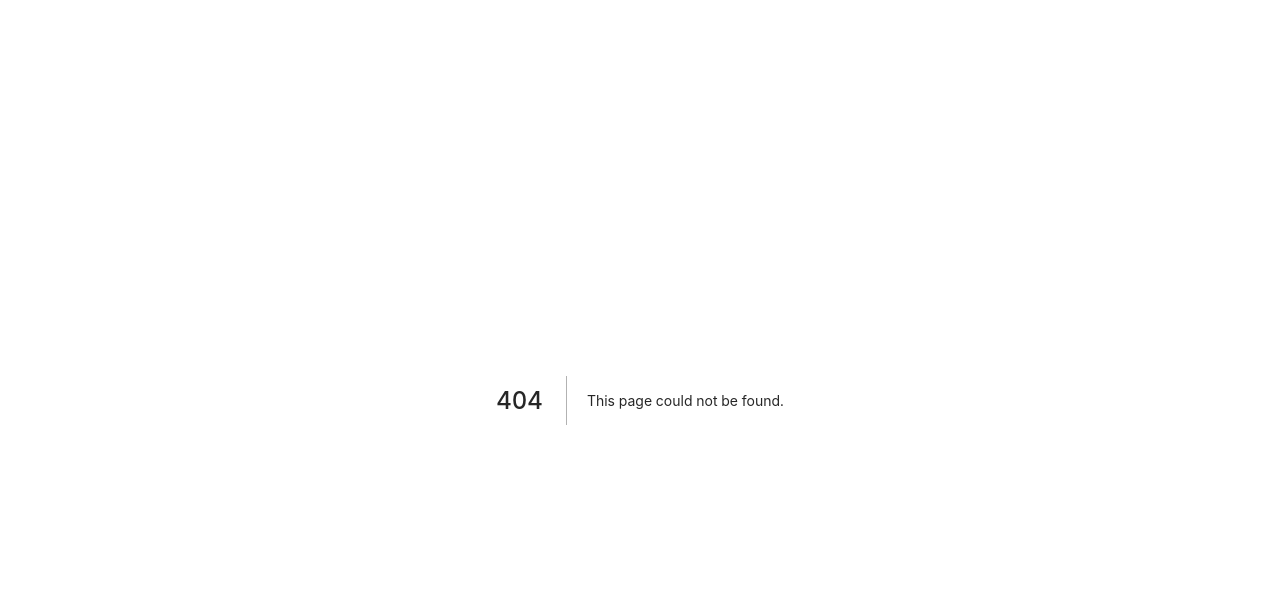
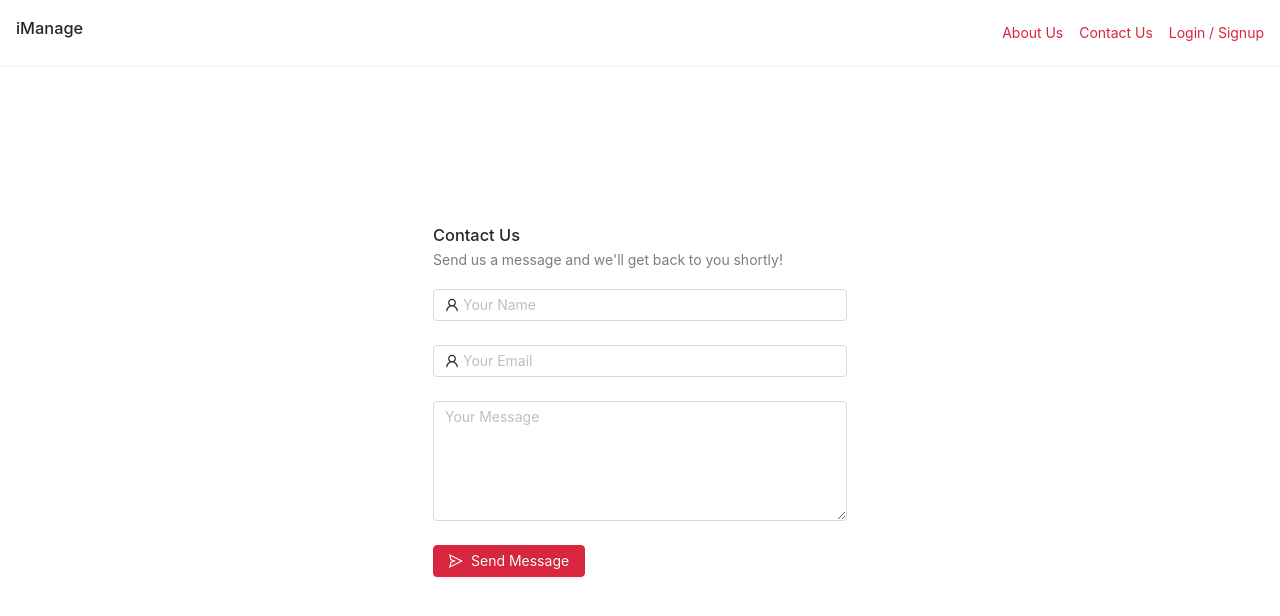
Before and after one commit to rishii1909/iManage-web-client-facing-app, a Next.js app: page /contact-us in a window 1280 px wide. Before the commit this address had no page. Shown: the top 616 px of the page. Built offline with nearby package versions, Linux system fonts and the light colour scheme.

Commit message:
contact us page with email sending functionality

```diff
--- /dev/null
+++ b/pages/contact-us.js
@@ -0,0 +1,155 @@
+import { SendOutlined, UserOutlined } from "@ant-design/icons";
+import { Button, Form, Input, message } from "antd";
+import emailjs from "emailjs-com";
+import { useState } from "react";
+import UnauthorizedLayer from "../components/UnauthorizedLayer";
+
+const EMAILJS_SERVICE_ID = "service_9pohbfr";
+const EMAILJS_TEMPLATE_ID = "template_0ine8rh";
+const EMAILJS_USER_ID = "e8DFkaCp7NxUsZC3D";
+
+const ContactPage = () => {
+  const [form] = Form.useForm();
+
+  const [sendingEmail, setSendingEmail] = useState(false);
+  const [emailSent, setEmailSent] = useState(false);
+
+  const sendEmail = (values) => {
+    setSendingEmail(true);
+
+    const name = values.name;
+    const email = values.email;
+    const msg = values.message;
+
+    console.log(process.env.EMAILJS_SERVICE_ID);
+
+    emailjs
+      .send(
+        EMAILJS_SERVICE_ID,
+        EMAILJS_TEMPLATE_ID,
+        {
+          name,
+          email,
+          message: msg,
+        },
+        EMAILJS_USER_ID
+      )
+      .then(
+        () => {
+          setSendingEmail(false);
+          setEmailSent(true);
+          message.success(
+            "The message was successfully delivered, we'll get back to you shortly"
+          );
+        },
+        () => {
+          setSendingEmail(false);
+          setEmailSent(false);
+          message.error(
+            "The email couldn't be delivered, as something went wrong."
+          );
+        }
+      );
+  };
+
+  return (
+    <UnauthorizedLayer>
+      <div
+        style={{
+          padding: "32px",
+          display: "flex",
+          alignItems: "center",
+          height: "100%",
+          justifyContent: "center",
+        }}
+      >
+        <div
+          style={{
+            width: "100%",
+            maxWidth: "414px",
+          }}
+        >
+          <div
+            style={{
+              marginBottom: "18px",
+            }}
+          >
+            <h3
+              style={{
+                margin: "0px",
+              }}
+            >
+              Contact Us
+            </h3>
+
+            <p
+              style={{
+                margin: "0px",
+                opacity: "0.6",
+              }}
+            >
+              Send us a message and we'll get back to you shortly!
+            </p>
+          </div>
+
+          <Form form={form} onFinish={sendEmail}>
+            <Form.Item
+              name={"name"}
+              rules={[
+                {
+                  required: true,
+                  message: "Please enter your name.",
+                },
+              ]}
+            >
+              <Input
+                prefix={<UserOutlined className={"site-form-item-icon"} />}
+                placeholder={"Your Name"}
+              />
+            </Form.Item>
+
+            <Form.Item
+              name={"email"}
+              rules={[
+                {
+                  required: true,
+                  message: "Please enter your email.",
+                },
+              ]}
+            >
+              <Input
+                prefix={<UserOutlined className={"site-form-item-icon"} />}
+                placeholder={"Your Email"}
+              />
+            </Form.Item>
+
+            <Form.Item
+              name={"message"}
+              rules={[
+                {
+                  required: true,
+                  message: "Please enter the message.",
+                },
+              ]}
+            >
+              <Input.TextArea rows={5} placeholder={"Your Message"} />
+            </Form.Item>
+
+            <Button
+              color={"primary"}
+              icon={<SendOutlined />}
+              type={"primary"}
+              htmlType={"submit"}
+              disabled={emailSent}
+              loading={sendingEmail}
+            >
+              {emailSent ? "Email Has Been Sent" : "Send Message"}
+            </Button>
+          </Form>
+        </div>
+      </div>
+    </UnauthorizedLayer>
+  );
+};
+
+export default ContactPage;
```
